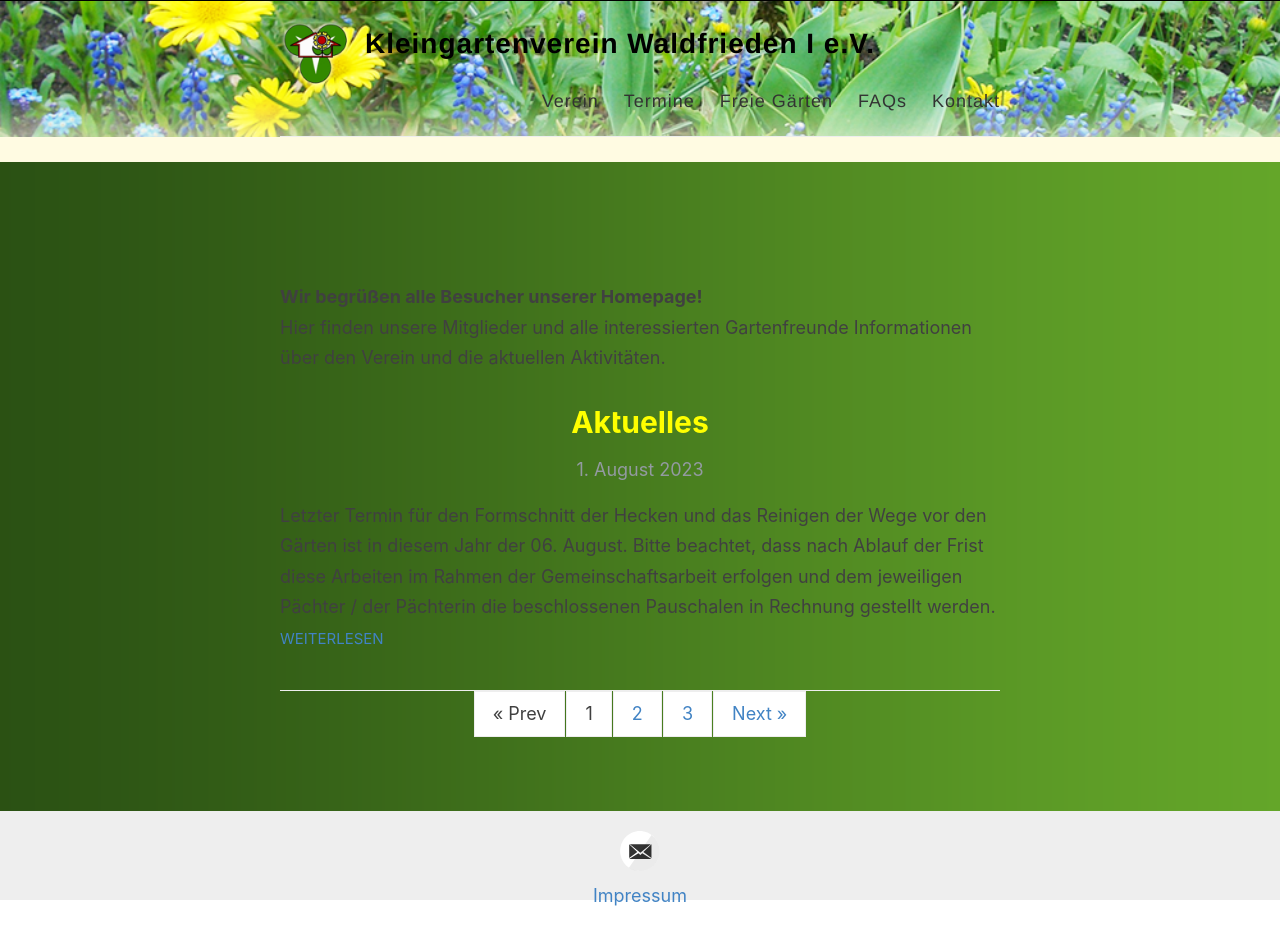
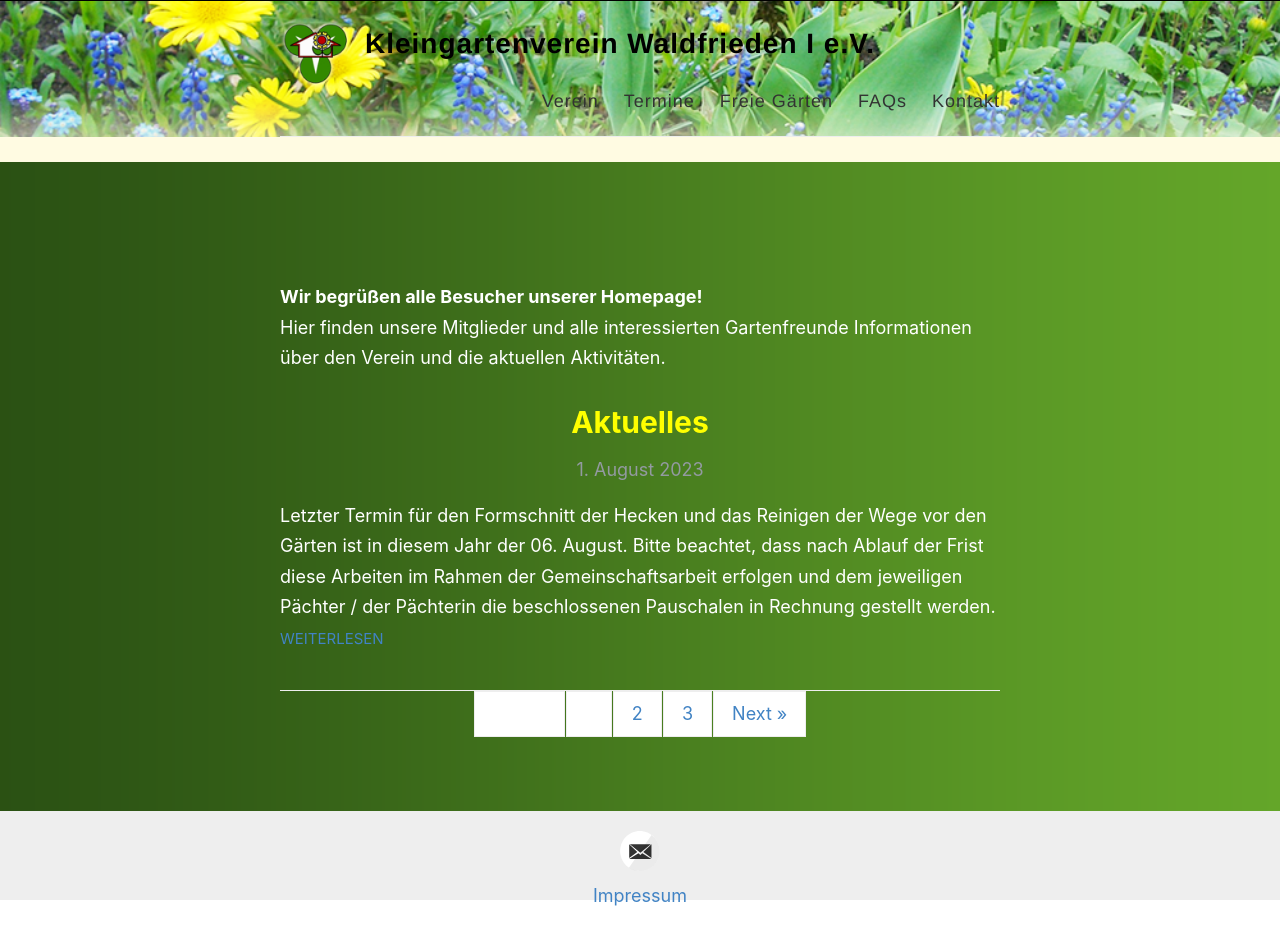
Before and after one commit to der-Frankie/kgv-website-dev.github.io, a Jekyll site: the page built from index.html, in a window 1280 px wide. Built offline with Jekyll 4.4.1, drawn with Linux system fonts in a browser that asks for light colours; the list of posts is cut into pages by our own code.

Commit message:
css tryouts

```diff
--- a/assets/style.scss
+++ b/assets/style.scss
@@ -23,7 +23,7 @@ html {
 body {
   background: #fff;
   font-family: -system-ui, -apple-system, BlinkMacSystemFont, "Segoe UI", Roboto, Helvetica, Arial, sans-serif, "Apple Color Emoji", "Segoe UI Emoji", "Segoe UI Symbol";
-  color: #404040;
+  color: white;
   line-height: 1.7;
   font-weight: 400;
   font-size: 18px;
@@ -182,7 +182,7 @@ a {
 	cursor: pointer;
   &:hover, &:active {
     color: $darkerGray;
-    backdrop-filter: brightness(60%);
+    backdrop-filter: opacity(50%);
     border-radius: 10px;
   }
 }
@@ -272,6 +272,7 @@ p > img {
 .wrapper-masthead {
   margin-bottom: 50px;
   background-image: url("{{ site.baseurl }}/images/header_hintergrund.png");
+  backdrop-filter: opacity(50%);;
   background-repeat: no-repeat;
   background-size:100%;
   margin-bottom: 25px;
```
